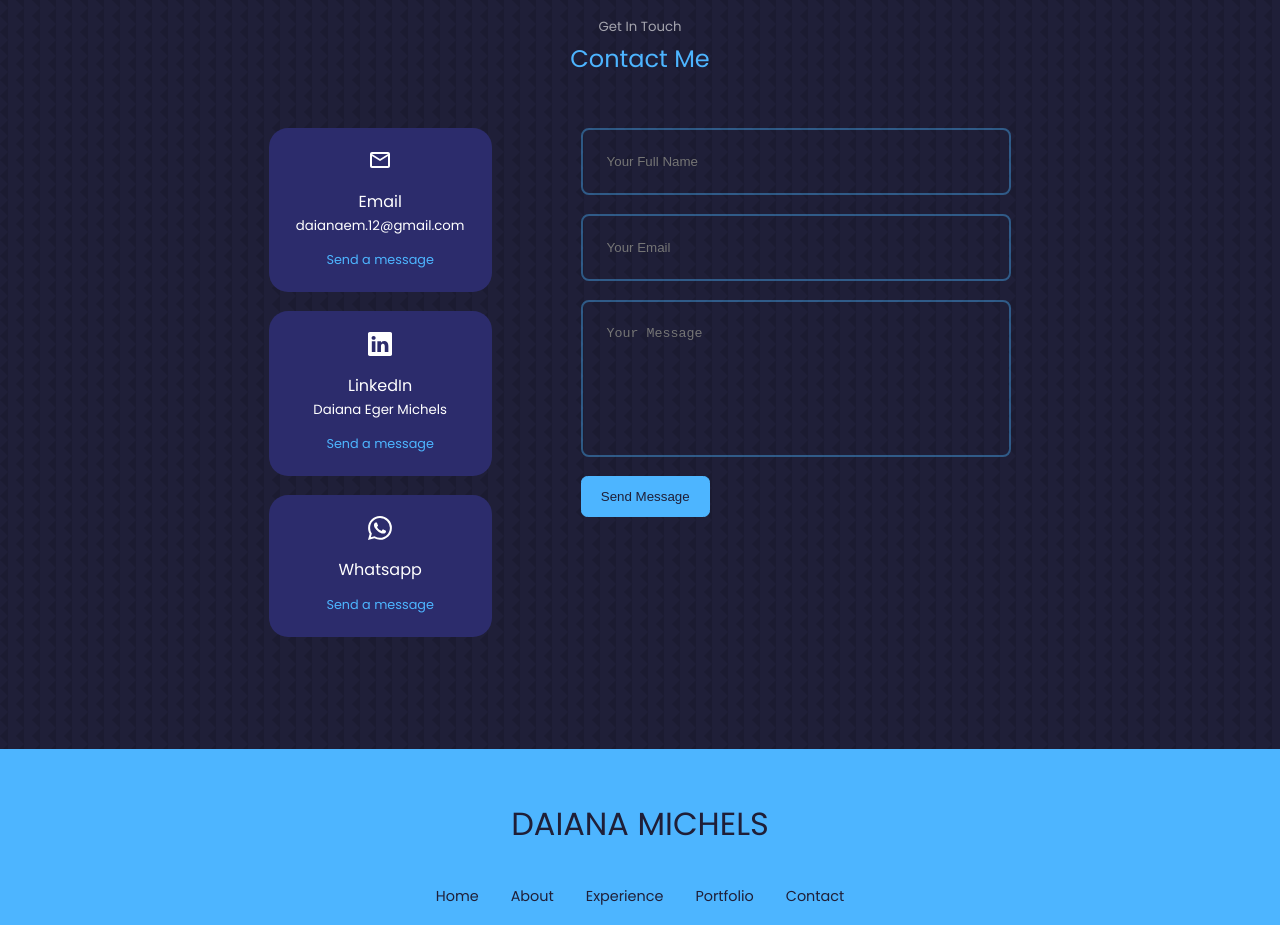
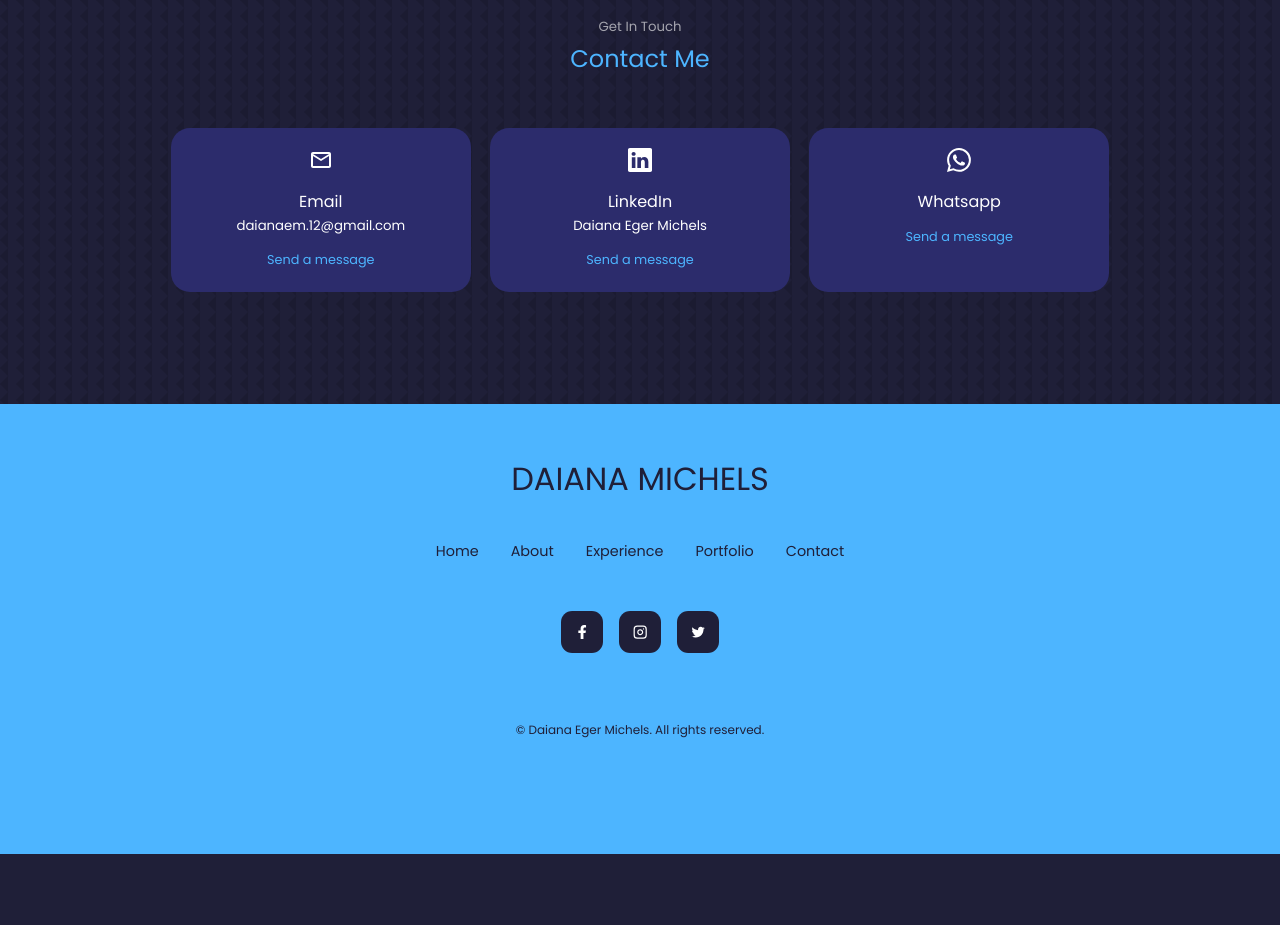
Before and after one commit to DaianaEgerMichels/my-portfolio, a React (Create React App) app: page / in a window 1280 px wide. Shown: the part 4600-5525 px from the top of the page. After the commit the page ends 5454 px from the top, so only its background shows below. Built offline with nearby package versions, Linux system fonts and the light colour scheme.

Commit message:
style: update style of contact components

```diff
--- a/src/components/contact/Contact.jsx
+++ b/src/components/contact/Contact.jsx
@@ -4,18 +4,8 @@ import {MdOutlineEmail} from 'react-icons/md'
 import {BsLinkedin} from 'react-icons/bs'
 import {BsWhatsapp} from 'react-icons/bs'
 import {useRef} from 'react'
-import emailjs from 'emailjs-com'
 
 const Contact = () => {
-  const form = useRef();
-
-  const sendEmail = (e) => {
-    e.preventDefault();
-
-    emailjs.sendForm('service_zewtrgm', 'template_5wgo5ao', form.current, '4hz4DbNzDTBVNb1Rc');
-
-    e.target.reset();
-  };
 
   return (
     <section id='contact'>
@@ -42,13 +32,6 @@ const Contact = () => {
             <a href='https://api.whatsapp.com/send?phone=5548998136262' target='_blank'>Send a message</a>
           </article>
         </div>
-
-        <form ref={form} onSubmit={sendEmail}>
-          <input type='text' name='name' placeholder='Your Full Name' required/>
-          <input type='email' name='email' placeholder='Your Email' required/>
-          <textarea name='message' rows='7' placeholder='Your Message' required></textarea>
-          <button type='submit' className='btn btn-primary'>Send Message</button>
-        </form>
       </div>
     </section>
   )
--- a/src/components/contact/contact.css
+++ b/src/components/contact/contact.css
@@ -1,18 +1,19 @@
 .container.contact__container {
-    width: 58%;
+    width: 28%;
     margin: 0 auto;
-    display: grid;
-    grid-template-columns: 30% 58%;
+    display: flex;
+    flex-direction: columns;
+    justify-content: center;
     gap: 12%;
 }
 
 .contact__options {
     display: flex;
-    flex-direction: column;
     gap: 1.2rem;
 }
 
 .contact__option {
+    width: 300px;
     background: var(--color-bg-variant);
     padding: 1.2rem;
     border-radius: 1.2rem;
@@ -37,30 +38,15 @@
     font-size: 0.8rem;
 }
 
-/* ======= FORM ======= */
-
-form {
-    display: flex;
-    flex-direction: column;
-    gap: 1.2rem;
-}
-
-input, textarea {
-    width: 100%;
-    padding: 1.5rem;
-    border-radius: 0.5rem;
-    background: transparent;
-    border: 2px solid var(--color-primary-variant);
-    resize: none;
-    color: var(--color-white);
-}
 
 /* ======= RESPONSIVENESS - MEDIA QUERIES - (MEDIUM DEVICES) ======= */
 
 @media screen and (max-width: 1024px) {
     .container.contact__container {
-        grid-template-columns: 1fr;
         gap: 2rem;
+    }
+    .contact__options {
+        flex-wrap: wrap;
     }
 }
 
@@ -69,5 +55,9 @@ input, textarea {
 @media screen and (max-width: 600px) {
     .container.contact__container {
         width: var(--container-width-ms);
+
+    }
+    .contact__option {
+        width: 200px;
     }
 }
--- a/src/index.css
+++ b/src/index.css
@@ -46,7 +46,6 @@ body {
 .container {
     width: var(--container-width-lg);
     margin: 0 auto;
-    /*adicionou isso ^^^*/
 }
 
 h1, h2, h3, h4, h5 {
@@ -110,7 +109,6 @@ a:hover {
 img {
     display: block;
     width: 100%;
-    /*object-fit: cover;*/
     object-fit: contain;
 }
 
```
